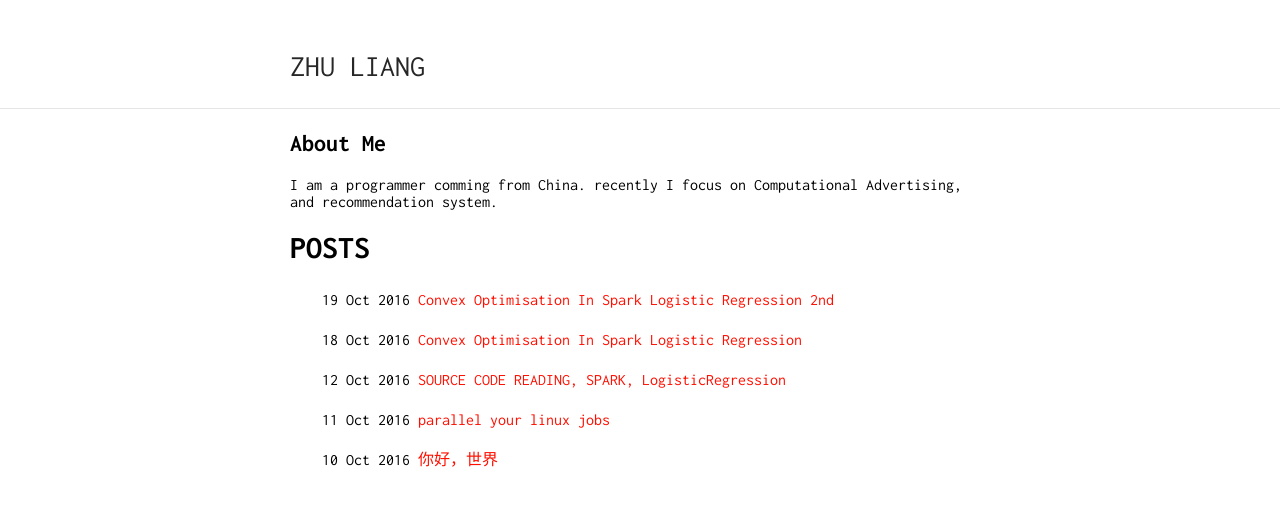
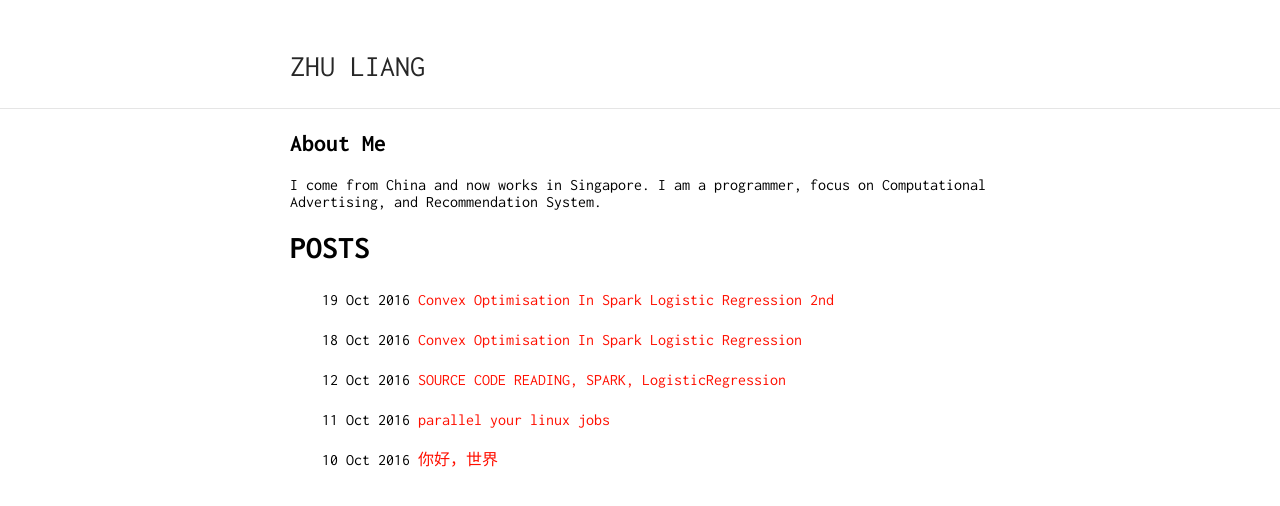
Before and after one commit to brilliang/blogs, a Jekyll site: the page built from index.md, in a window 1280 px wide. Shown: the top 506 px of the page. Built offline with Jekyll 4.4.1, drawn with Linux system fonts in a browser that asks for light colours.

Commit message:
fix index.html

```diff
--- a/index.md
+++ b/index.md
@@ -4,7 +4,7 @@ layout: researcher
 
 ## About Me
 
-I am a programmer comming from China. recently I focus on Computational Advertising, and recommendation system.
+I come from China and now works in Singapore. I am a programmer, focus on Computational Advertising, and Recommendation System.
 
 
 # POSTS
```
